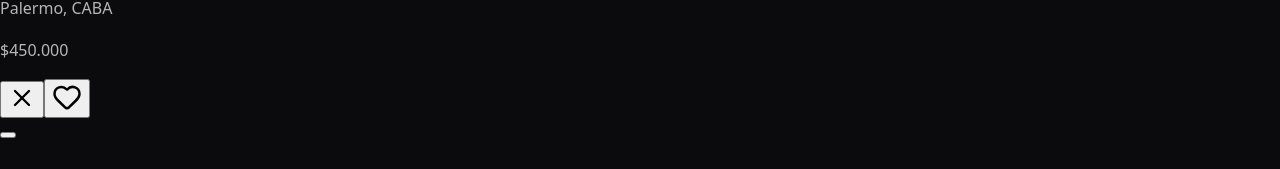
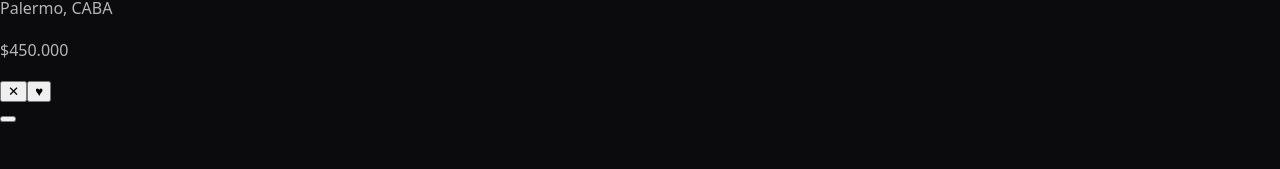
Before and after one commit to rentverlo-dotcom/verlo, a Next.js app: page /matches in a window 1280 px wide. Shown: the part 483-652 px from the top of the page. Built offline with nearby package versions, Linux system fonts and the light colour scheme.

Commit message:
Update MatchDeck.tsx

```diff
--- a/components/MatchDeck.tsx
+++ b/components/MatchDeck.tsx
@@ -2,7 +2,6 @@
 
 import { useState } from "react";
 import { useRouter } from "next/navigation";
-import { Heart, X } from "lucide-react";
 
 type Match = {
   id: string;
@@ -18,25 +17,22 @@ export default function MatchDeck({ matches }: { matches: Match[] }) {
 
   const current = matches[index];
 
-  const next = () => setIndex((i) => i + 1);
-
   if (!current) {
     return (
-      <div className="h-screen flex flex-col items-center justify-center bg-black text-white text-center px-6">
-        <h2 className="text-2xl font-semibold mb-2">
-          🎉 Ya viste todas las propiedades
-        </h2>
-        <p className="text-white/70">
-          Estamos cargando nuevas oportunidades para vos.
+      <div className="h-screen flex flex-col items-center justify-center bg-black text-white text-center">
+        <h2 className="text-2xl font-semibold mb-2">Eso es todo… por ahora 👀</h2>
+        <p className="text-white/60">
+          Estamos buscando nuevas propiedades para vos.
         </p>
       </div>
     );
   }
 
+  const next = () => setIndex((i) => i + 1);
+
   return (
-    <div className="h-screen bg-black flex items-center justify-center">
-      {/* CARD */}
-      <div className="w-[380px] h-[640px] rounded-3xl overflow-hidden relative shadow-2xl">
+    <div className="h-screen w-full bg-black flex items-center justify-center">
+      <div className="relative w-[360px] h-[640px] rounded-3xl overflow-hidden shadow-2xl">
         {/* IMAGE */}
         <img
           src={current.cover_url}
@@ -45,13 +41,13 @@ export default function MatchDeck({ matches }: { matches: Match[] }) {
         />
 
         {/* GRADIENT */}
-        <div className="absolute inset-0 bg-gradient-to-t from-black/90 via-black/30 to-transparent" />
+        <div className="absolute inset-0 bg-gradient-to-t from-black via-black/30 to-transparent" />
 
         {/* INFO */}
-        <div className="absolute bottom-24 left-4 right-4">
-          <h2 className="text-2xl font-bold">{current.title}</h2>
-          <p className="text-sm text-white/80">{current.address}</p>
-          <p className="text-xl font-semibold mt-1">
+        <div className="absolute bottom-24 left-4 right-4 text-white">
+          <h2 className="text-xl font-bold">{current.title}</h2>
+          <p className="text-sm opacity-80">{current.address}</p>
+          <p className="text-lg font-semibold mt-1">
             ${current.price.toLocaleString("es-AR")}
           </p>
         </div>
@@ -60,23 +56,23 @@ export default function MatchDeck({ matches }: { matches: Match[] }) {
         <div className="absolute bottom-6 left-0 right-0 flex justify-center gap-8">
           <button
             onClick={next}
-            className="w-14 h-14 rounded-full bg-white/90 flex items-center justify-center hover:scale-105 transition"
+            className="w-14 h-14 rounded-full bg-white/90 text-black text-2xl flex items-center justify-center shadow-lg active:scale-95"
           >
-            <X className="text-black" size={28} />
+            ✕
           </button>
 
           <button
             onClick={() => {
-              // acá después guardamos el like en DB
+              // like futuro
               next();
             }}
-            className="w-16 h-16 rounded-full bg-rose-500 flex items-center justify-center hover:scale-110 transition"
+            className="w-16 h-16 rounded-full bg-rose-500 text-white text-2xl flex items-center justify-center shadow-xl active:scale-95"
           >
-            <Heart className="text-white fill-white" size={30} />
+            ♥
           </button>
         </div>
 
-        {/* CLICK OVERLAY */}
+        {/* CLICK TO OPEN */}
         <button
           onClick={() => router.push(`/properties/${current.id}`)}
           className="absolute inset-0"
```
